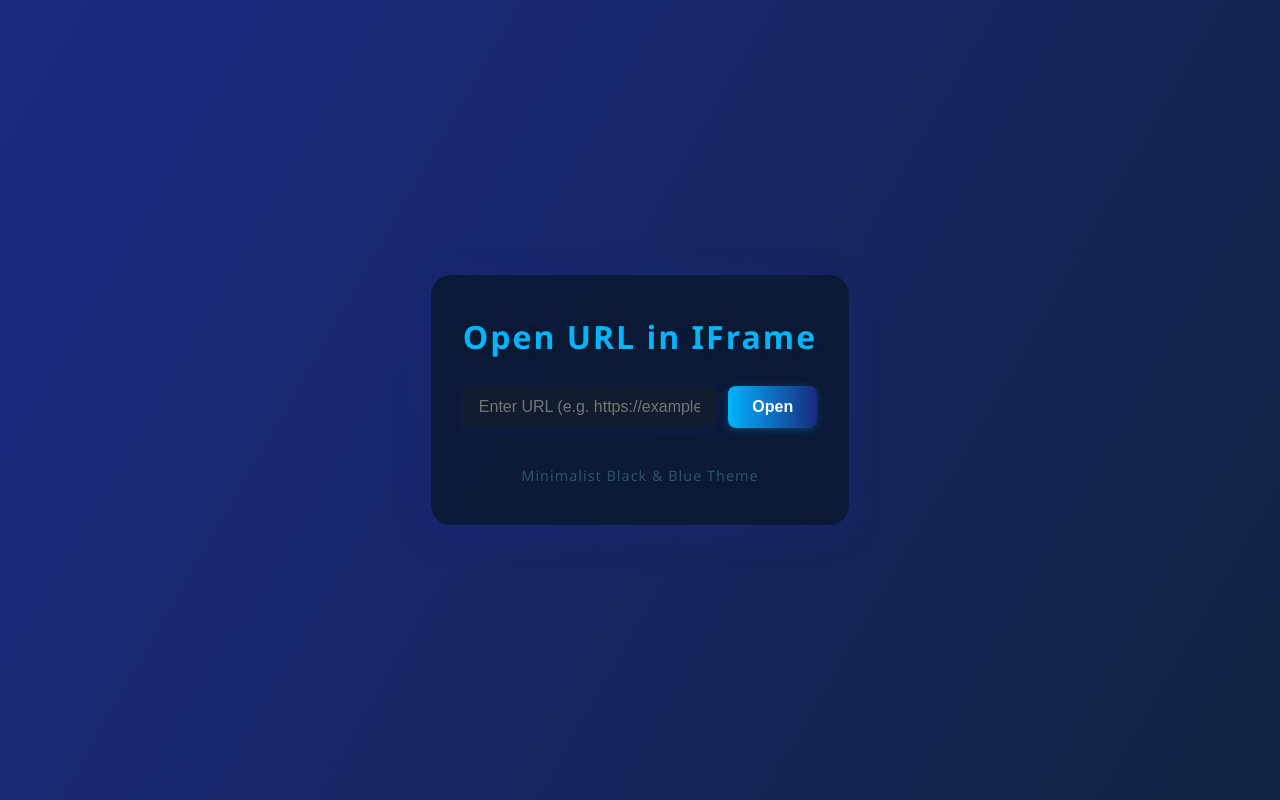
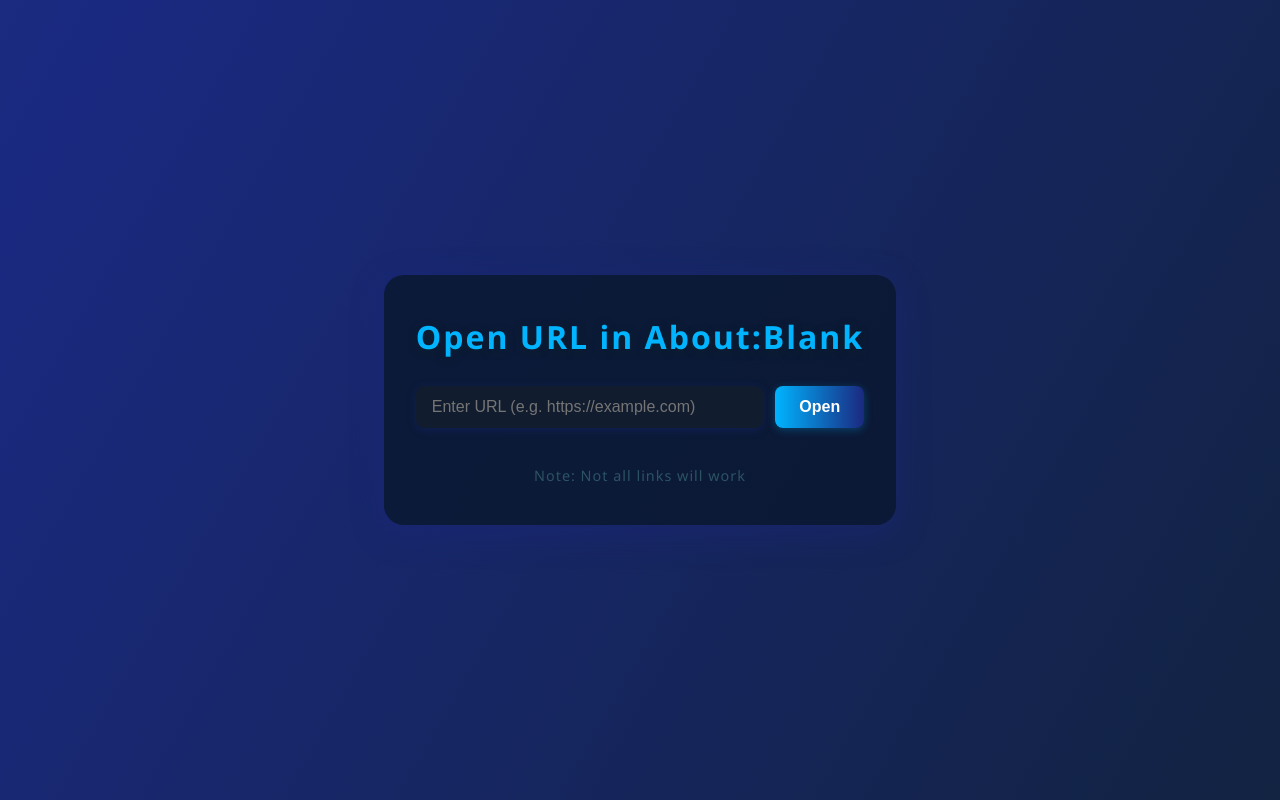
Before and after one commit to 7-7-7-9/URL-Generator, a plain HTML site: page index.html in a window 1280 px wide. Drawn offline with Linux system fonts and the light colour scheme.

Commit message:
Update index.html

```diff
--- a/index.html
+++ b/index.html
@@ -94,12 +94,12 @@
 </head>
 <body>
   <div class="container">
-    <h1>Open URL in IFrame</h1>
+    <h1>Open URL in About:Blank</h1>
     <form id="urlForm" autocomplete="off">
       <input type="text" id="urlInput" placeholder="Enter URL (e.g. https://example.com)" required>
       <button type="submit">Open</button>
     </form>
-    <div class="credit">Minimalist Black &amp; Blue Theme</div>
+    <div class="credit">Note: Not all links will work</div>
   </div>
   <script>
     document.getElementById('urlForm').addEventListener('submit', function(e) {
```
